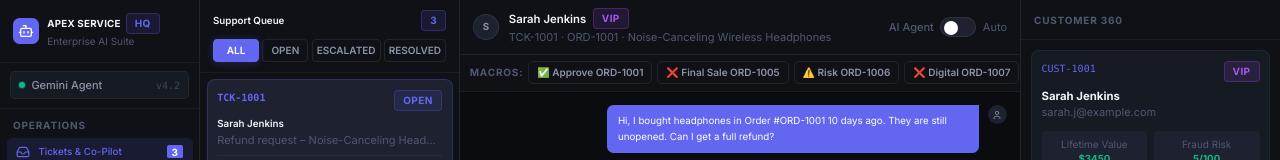
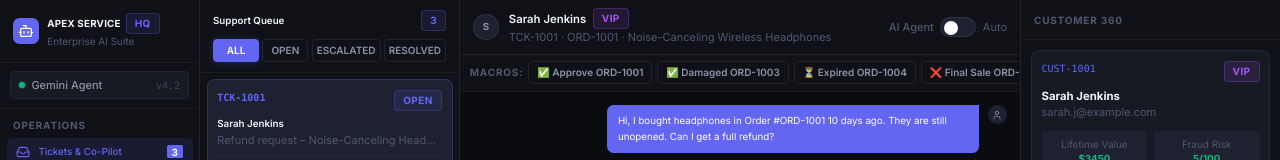
Before and after one commit to suryasubhrajit/apex, a Next.js app: page / in a window 1280 px wide. Shown: the top 160 px of the page. Built offline with nearby package versions, Linux system fonts and the light colour scheme.

Commit message:
feat: auto-reset initial CRM database state on page load for video recording demo

```diff
--- a/src/app/page.tsx
+++ b/src/app/page.tsx
@@ -79,13 +79,16 @@ export default function Home() {
   const [currentDecision, setCurrentDecision] = useState<RefundDecision | undefined>();
   const [allSessions, setAllSessions]       = useState<any[]>([]);
 
-  // Load persisted settings
+  // Load persisted settings & ensure clean CRM state for video recording
   useEffect(() => {
     if (typeof window === "undefined") return;
     const p = localStorage.getItem("APEX_AI_PROVIDER");
     const k = localStorage.getItem("APEX_AI_API_KEY");
     if (p) setProvider(p);
     if (k) setApiKey(k);
+
+    // Reset CRM Database on initial mount so all orders are in clean PENDING state for video demo
+    fetch("/api/reset", { method: "POST" }).catch(console.error);
   }, []);
 
   const handleSendMessage = async (ticketId: string, query: string, isHumanTakeover: boolean) => {
--- a/src/components/TicketCommandCenter.tsx
+++ b/src/components/TicketCommandCenter.tsx
@@ -46,6 +46,8 @@ const statusColors: Record<string, string> = {
 
 const MACROS = [
   { label: "✅ Approve ORD-1001",    query: "I bought headphones in Order #ORD-1001 10 days ago. They are unopened. Can I get a full refund?" },
+  { label: "✅ Damaged ORD-1003",    query: "I want to request a refund for Order #ORD-1003 (damaged in transit)." },
+  { label: "⏳ Expired ORD-1004",    query: "I want to return the backpack from Order #ORD-1004 (delivered 53 days ago)." },
   { label: "❌ Final Sale ORD-1005", query: "I want to return my dress from Order #ORD-1005 (Clearance Final Sale)." },
   { label: "⚠️ Risk ORD-1006",      query: "I'd like to return my Smart Watch from Order #ORD-1006." },
   { label: "❌ Digital ORD-1007",    query: "I bought a Photo Editing License Key in Order #ORD-1007 by mistake." },
--- a/src/components/VoiceConsole.tsx
+++ b/src/components/VoiceConsole.tsx
@@ -467,9 +467,9 @@ export const VoiceConsole: React.FC<VoiceConsoleProps> = ({
                 <span className="text-[10px] font-bold text-[color:var(--text-caption)] uppercase tracking-wider block text-center">Quick Voice Input Presets</span>
                 <div className="flex flex-row items-center justify-center gap-2 overflow-x-auto w-full py-1">
                   {[
-                    "I want a refund for Order #ORD-1001",
+                    "I want a refund for Order #ORD-1003 (damaged)",
                     "I want to return Order #ORD-1005 (Final Sale)",
-                    "Is Order #ORD-1011 delivered yet?"
+                    "I want to return Order #ORD-1004 (delivered 53d ago)"
                   ].map((preset, i) => (
                     <button
                       key={i}
```
